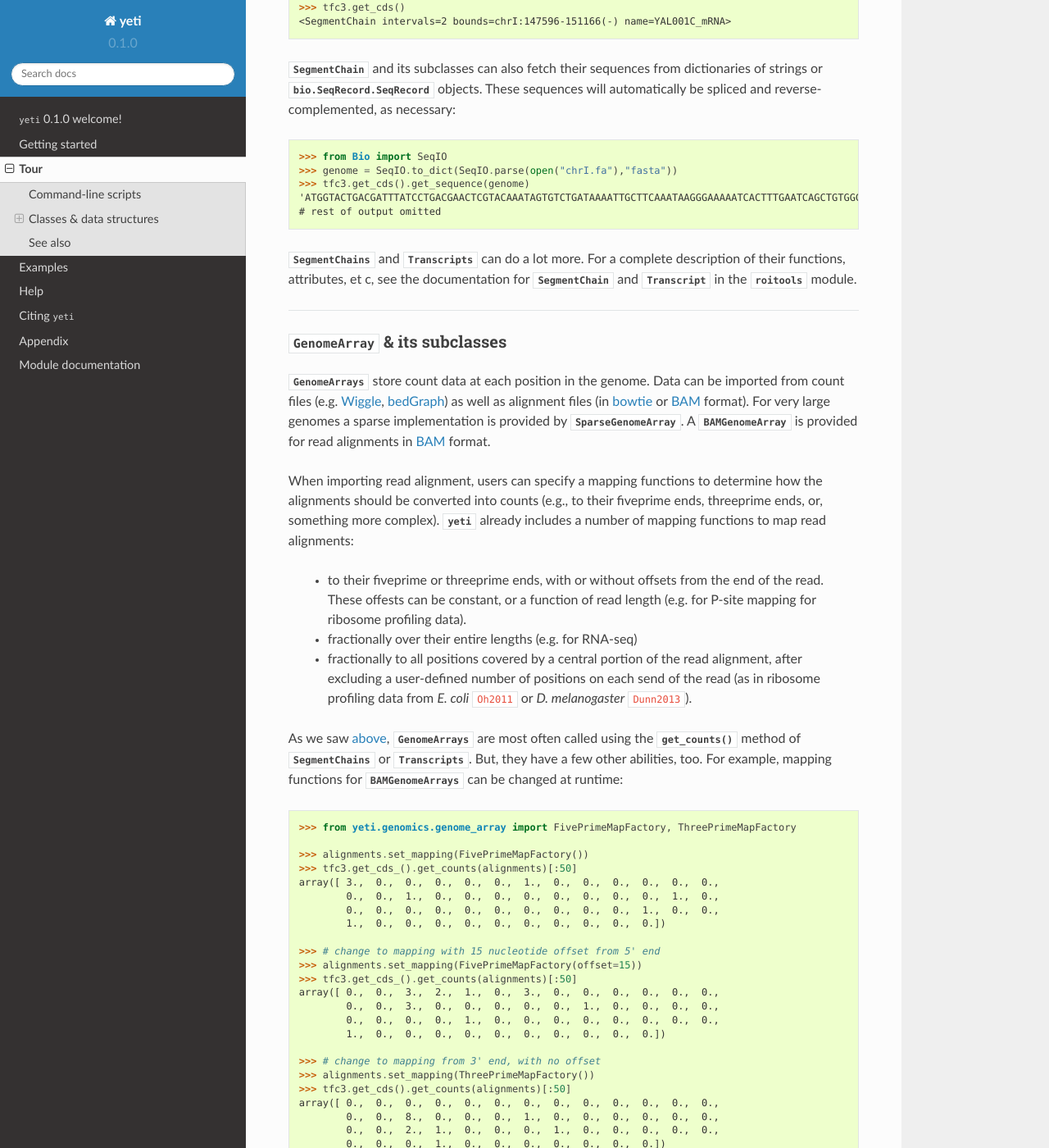
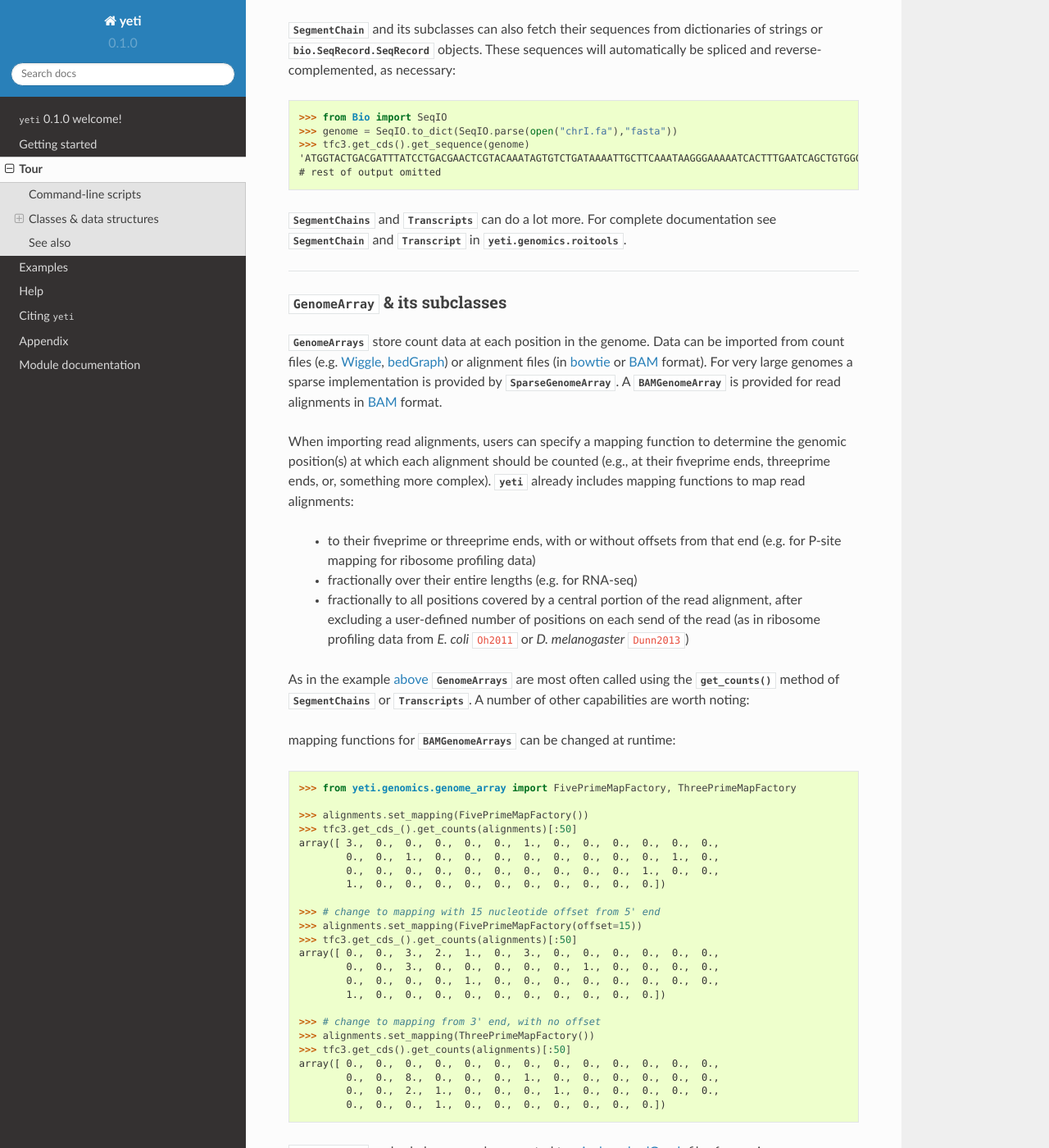
Before and after one commit to joshuagryphon/plastid, a Sphinx documentation site: the page built from docs/source/tour.rst, in a window 1280 px wide and 1400 px high, scrolled down 3306 px. Shown: the whole window at 82% size. Built offline with Sphinx 7.4.7 and the Read the Docs theme 2.0.0, drawn with Linux system fonts in a browser that asks for light colours; cross-references to code outside the pages are shown as plain code; some of the changed text lies outside the part shown.

Commit message:
doc updates

```diff
--- a/docs/source/tour.rst
+++ b/docs/source/tour.rst
@@ -2,8 +2,8 @@ Tour
 ====
 
 This document contains a brief overview of the :ref:`tour-scripts` and
-:ref:`object types <tour-data-structures>` included in :data:`yeti`. More detail
-on all of these may be found in the :doc:`module documentation <generated/yeti>`.
+:ref:`object types <tour-data-structures>` included in :data:`yeti`. Complete
+documentation may be found in :doc:`module documentation <generated/yeti>`.
 
 
 .. _tour-scripts:
@@ -119,8 +117,7 @@ in addition to continuous features (e.g. single exons).
 
 
 More often, |SegmentChains| and |Transcripts| are loaded from :term:`annotation`
-files (see :mod:`yeti.readers`). To assemble transcripts from exons and coding
-regions in a `GTF2`_ file::
+files (see :mod:`yeti.readers`)::
 
     >>> from yeti.readers.gff import GTF2_TranscriptAssembler
 
@@ -163,11 +160,10 @@ and the genome::
 
 .. _tour-get-counts:
 
-One of the most convenient things |SegmentChains| can do is to fetch vectors of
-data covering each position in the chain from the 5' to 3' end from
-|GenomeArrays| (themselves explained :ref:`below <tour-genome-array>`).
-For example, to count how many 5' ends of sequencing reads appear at each
-position in the chain::
+|SegmentChains| can fetch vectors of data covering each position in the chain
+from the 5' to 3' end (relative to the chain) from |GenomeArrays| (themselves
+explained :ref:`below <tour-genome-array>`). To count how many 5' ends of
+sequencing reads appear at each position in the chain::
 
     >>> from yeti.genomics.genome_array import BAMGenomeArray, FivePrimeMapFactory
     >>> import pysam
@@ -211,9 +207,8 @@ automatically be spliced and reverse-complemented, as necessary::
     # rest of output omitted
 
 
-|SegmentChains| and |Transcripts| can do a lot more. For a complete description
-of their functions, attributes, et c, see the documentation for |SegmentChain|
-and |Transcript| in the :py:mod:`~yeti.genomics.roitools` module.
+|SegmentChains| and |Transcripts| can do a lot more. For complete documentation
+see |SegmentChain| and |Transcript| in :py:mod:`yeti.genomics.roitools`.
 
 -------------------------------------------------------------------------------
 
@@ -222,33 +217,35 @@ and |Transcript| in the :py:mod:`~yeti.genomics.roitools` module.
 |GenomeArray| & its subclasses
 ..............................
 |GenomeArrays| store count data at each position in the genome. Data can be
-imported from count files (e.g. `Wiggle`_, `bedGraph`_) as well as alignment files
+imported from count files (e.g. `Wiggle`_, `bedGraph`_) or alignment files
 (in `bowtie`_ or `BAM`_ format). For very large genomes a sparse implementation
 is provided by |SparseGenomeArray|. A |BAMGenomeArray| is provided for
 :term:`read alignments` in `BAM`_ format.
 
-When importing :term:`read alignment`, users can specify a :term:`mapping functions <mapping function>`
-to determine how the alignments should be converted into counts (e.g., to their
-fiveprime ends, threeprime ends, or, something more complex). :data:`yeti` already
-includes a number of mapping functions to map read alignments:
+When importing :term:`read alignments`, users can specify a :term:`mapping function`
+to determine the genomic position(s) at which each alignment should be counted
+(e.g., at their fiveprime ends, threeprime ends, or, something more complex).
+:data:`yeti` already includes mapping functions to map :term:`read alignments`:
 
   - to their fiveprime or threeprime ends, with or without offsets from
-    the end of the read. These offests can be constant, or a function of
-    read length (e.g. for :term:`P-site mapping` for :term:`ribosome profiling data`).
+    that end (e.g. for :term:`P-site mapping` for :term:`ribosome profiling data`)
 
   - fractionally over their entire lengths (e.g. for RNA-seq)
 
   - fractionally to all positions covered by a central portion of the read
     alignment, after excluding a user-defined number of positions on each
     send of the read (as in ribosome profiling data from *E. coli*
-    :cite:`Oh2011` or *D. melanogaster* :cite:`Dunn2013`).
+    :cite:`Oh2011` or *D. melanogaster* :cite:`Dunn2013`)
 
 
-As we saw :ref:`above <tour-get-counts>`, |GenomeArrays| are most often
-called  using the :meth:`~yeti.genomics.roitools.SegmentChain.get_counts`
-method of |SegmentChains| or |Transcripts|. But, they have a few other abilities,
-too. For example, :term:`mapping functions <mapping function>` for
-|BAMGenomeArrays| can be changed at runtime::
+As in the example :ref:`above <tour-get-counts>`
+|GenomeArrays| are most often called using the
+:meth:`~yeti.genomics.roitools.SegmentChain.get_counts` method of |SegmentChains|
+or |Transcripts|. A number of other capabilities are worth noting:
+
+
+:term:`mapping functions <mapping function>` for |BAMGenomeArrays| can be changed
+at runtime::
 
     >>> from yeti.genomics.genome_array import FivePrimeMapFactory, ThreePrimeMapFactory
 
@@ -276,22 +273,21 @@ too. For example, :term:`mapping functions <mapping function>` for
             0.,  0.,  0.,  1.,  0.,  0.,  0.,  0.,  0.,  0.,  0.])
 
 
-|GenomeArrays| can be exported to `wiggle`_ or `bedGraph`_ files::
+|GenomeArrays| and subclasses can be exported to `wiggle`_ or `bedGraph`_
+files for use in a :term:`genome browser`::
 
     >>> # export minus strand as a bedgraph file
     >>> with open("alignments_rc.wig","w") as fout:
     >>>     alignments.to_bedgraph(fout,"my_trackname","-")
 
 
-And `wiggle`_ or `bedGraph`_ files can be reimported. Both use the
-:meth:`~yeti.genomics.genome_array.GenomeArray.add_from_wiggle` method::
+And `wiggle`_ or `bedGraph`_ files can be imported into a |GenomeArray|
+using the :meth:`~yeti.genomics.genome_array.GenomeArray.add_from_wiggle`
+method::
 
-    >>> # reimport plus strand data
     >>> new_data = GenomeArray()
     >>> new_data.add_from_wiggle(open("alignments_rc.wig"),"-")
 
-    >>> # should be the same as using 3' mapping, because this was
-    >>> # the mapping rule used during export
     >>> tfc3.get_cds().get_counts(new_data)[:50]
     array([ 0.,  0.,  0.,  0.,  0.,  0.,  0.,  0.,  0.,  0.,  0.,  0.,  0.,
             0.,  0.,  8.,  0.,  0.,  0.,  1.,  0.,  0.,  0.,  0.,  0.,  0.,
--- a/docs/source/zreferences.bib
+++ b/docs/source/zreferences.bib
@@ -120,3 +120,19 @@
 	doi = "10.1126/science.1257521",
 	title = "Principles of ER cotranslational translocation revealed by proximity-specific ribosome profiling",
 }
+
+@article{Oh2011,
+	isbn = "1097-4172",
+	abstract = "As nascent polypeptides exit ribosomes, they are engaged by a series of processing, targeting, and folding factors. Here, we present a selective ribosome profiling strategy that enables global monitoring of when these factors engage polypeptides in the complex cellular environment. Studies of the Escherichia coli chaperone trigger factor (TF) reveal that, though TF can interact with many polypeptides, β-barrel outer-membrane proteins are the most prominent substrates. Loss of TF leads to broad outer-membrane defects and premature, cotranslational protein translocation. Whereas in vitro studies suggested that TF is prebound to ribosomes waiting for polypeptides to emerge from the exit channel, we find that in vivo TF engages ribosomes only after ~100 amino acids are translated. Moreover, excess TF interferes with cotranslational removal of the N-terminal formyl methionine. Our studies support a triaging model in which proper protein biogenesis relies on the fine-tuned, sequential engagement of processing, targeting, and folding factors.",
+	number = 6,
+	month = "Dec",
+	year = 2011,
+	author = "Oh, Eugene and Becker, Annemarie H and Sandikci, Arzu and Huber, Damon and Chaba, Rachna and Gloge, Felix and Nichols, Robert J and Typas, Athanasios and Gross, Carol A and Kramer, Günter and Weissman, Jonathan S and Bukau, Bernd",
+	doi = "10.1016/j.cell.2011.10.044",
+	journal = "Cell",
+	volume = 147,
+	address = "Howard Hughes Medical Institute, University of California, San Francisco, San Francisco, CA 94158, USA.",
+	pages = "1295-308",
+	url = "http://view.ncbi.nlm.nih.gov/pubmed/22153074",
+	title = "Selective ribosome profiling reveals the cotranslational chaperone action of trigger factor in vivo",
+}
```
Also changed, not shown: other parts of docs/source/tour.rst (+2 -4 lines), CHANGES.rst (+7 -6 lines), docs/source/examples/p_site.rst (+0 -11 lines).
